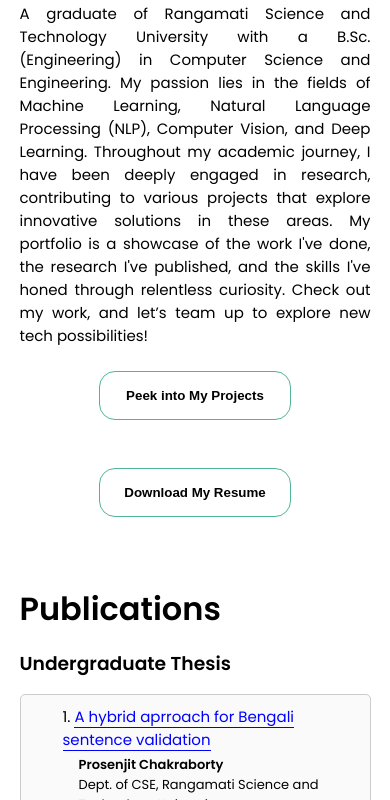
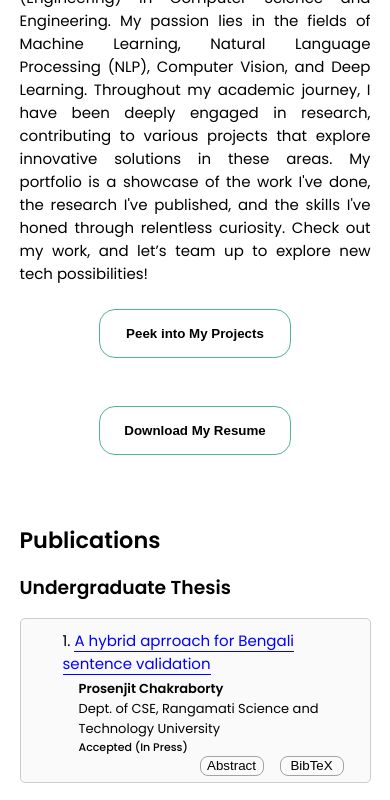
Before and after one commit to prosenjit-ch/Prosenjit-Chakraborty, a plain HTML site: page index.html in a window 390 px wide. Shown: the part 621-1421 px from the top of the page. Drawn offline with nearby package versions, Linux system fonts and the light colour scheme.

Commit message:
mediaqueries.css

```diff
--- a/mediaqueries.css
+++ b/mediaqueries.css
@@ -111,7 +111,7 @@
     font-size: 1.25rem;
   }
   .title {
-    font-size: 2rem;
+    font-size: 1.40rem;
   }
   .text-container {
     text-align: justify;
```
